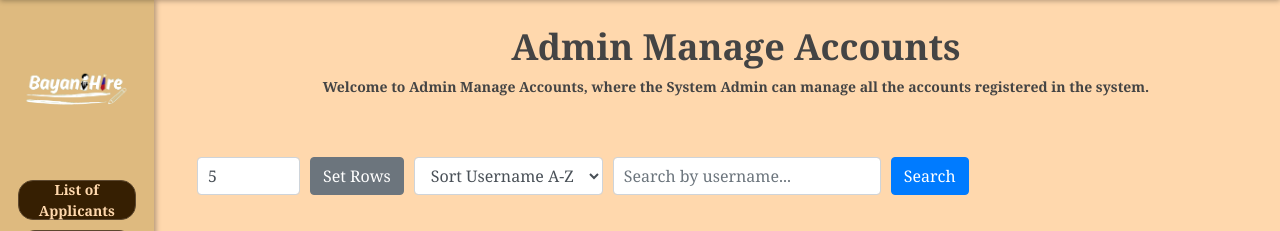
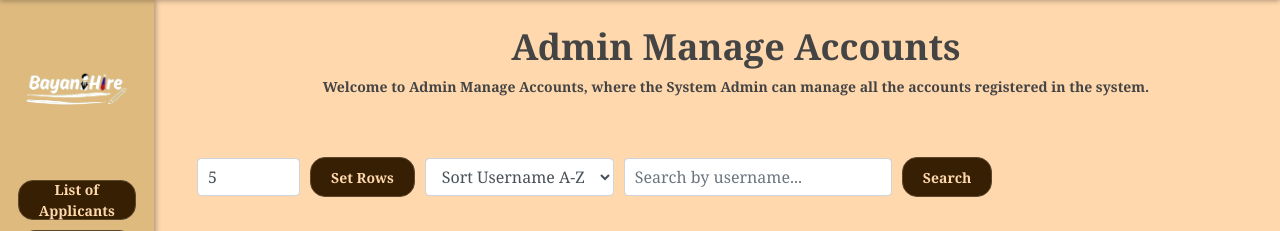
Before and after one commit to BayaniHire/WebApplication, a Django app: template users_app/templates/AdminView_6_1_manage_accounts.html in a window 1280 px wide. Shown: the part 60-291 px from the top of the page. Run offline with Django 5.2, Linux system fonts and the light colour scheme; the template is opened without the code that fills it, so the values that code supplies are empty; some libraries are stand-ins or nearby versions.

Commit message:
AdminView_6_1_manage_accounts.html

```diff
--- a/users_app/templates/AdminView_6_1_manage_accounts.html
+++ b/users_app/templates/AdminView_6_1_manage_accounts.html
@@ -21,7 +21,7 @@
         <form method="GET" id="sort-form" class="d-flex align-items-center" style="gap: 10px;">
             <input type="number" id="row-count" name="rows" placeholder="Enter number of rows..." min="1" max="10"
                    class="form-control w-auto" style="padding: 10px;" value="{{ request.GET.rows|default:'5' }}">
-            <button type="submit" class="btn btn-secondary">Set Rows</button>
+            <button type="submit" class="sfbutton">Set Rows</button>
             <select id="sort-select" class="form-control w-auto" name="sort" onchange="document.getElementById('sort-form').submit()">
                 <option value="asc" {% if request.GET.sort == 'asc' %}selected{% endif %}>Sort Username A-Z</option>
                 <option value="desc" {% if request.GET.sort == 'desc' %}selected{% endif %}>Sort Username Z-A</option>
@@ -32,7 +32,7 @@
         <form method="GET" action="{% url 'manage_accounts' %}" class="d-flex align-items-center" style="gap: 10px;">
             <input type="text" id="search-input" name="search" placeholder="Search by username..." value="{{ search_query }}"
                    class="form-control w-auto" style="padding: 10px;">
-            <button type="submit" class="btn btn-primary">Search</button>
+            <button type="submit" class="sfbutton">Search</button>
         </form>
     </div>
 
```
